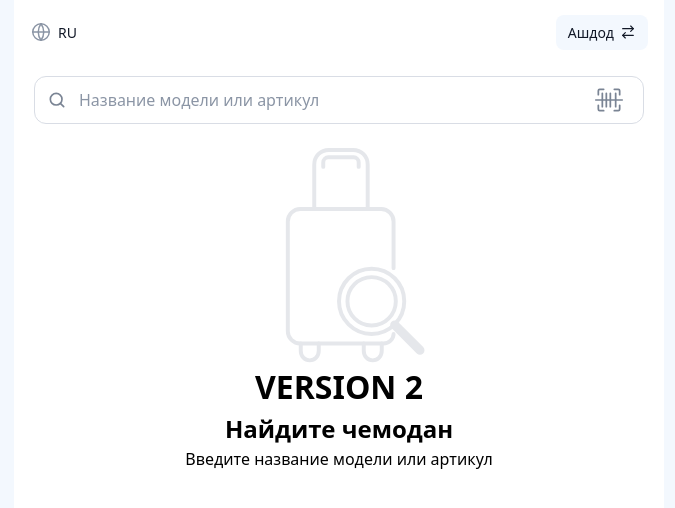
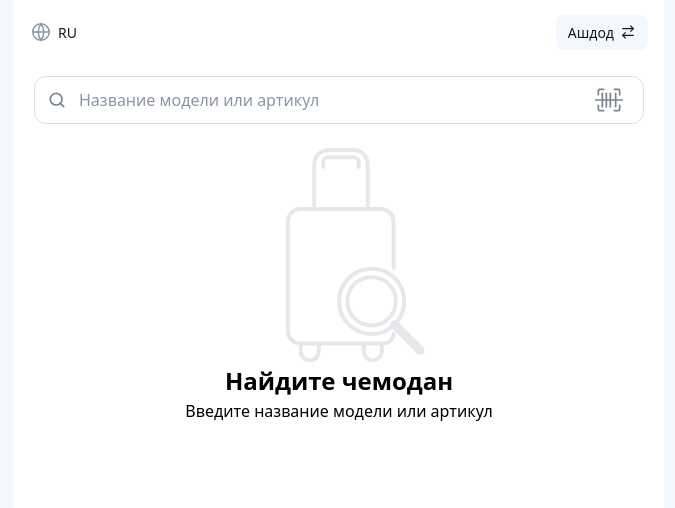
Before and after one commit to DianaGalter/check-price, a React (Vite) app: page / in a window 1280 px wide. Shown: the top 508 px of the page, without its empty margins (301-976 px from the left). Built offline with nearby package versions, Linux system fonts and the light colour scheme.

Commit message:
Revert "test2"
This reverts commit b198a59d3528d129ee3e83d12f4c99862e190864.

```diff
--- a/src/features/product-search/empty-state/EmptyState.tsx
+++ b/src/features/product-search/empty-state/EmptyState.tsx
@@ -108,7 +108,6 @@ export const EmptyState = ({ title, description }: EmptyStateProps) => {
           strokeLinecap="round"
         />
       </svg>
-      <h1>VERSION 2</h1>
 
       <h2>{title}</h2>
       <p>{description}</p>
```
